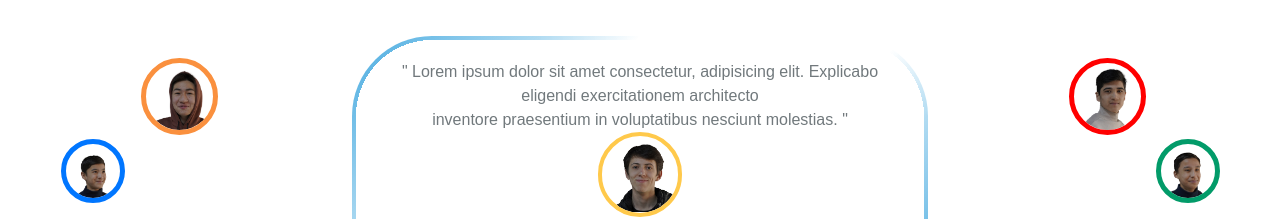
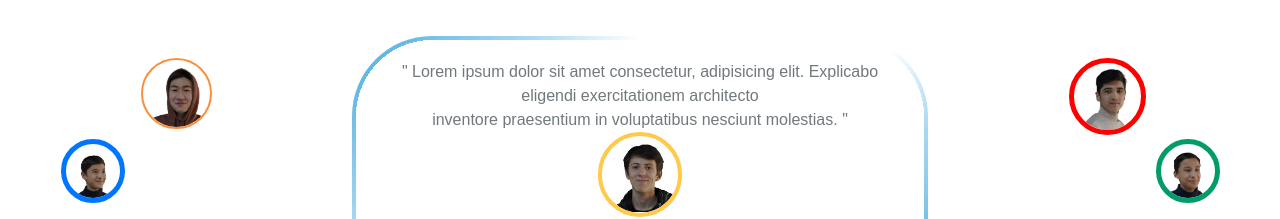
Before and after one commit to yuksaktalim/Yuksak-talim, a plain HTML site: page index.html in a window 1280 px wide. Shown: the part 3616-3835 px from the top of the page. Drawn offline with nearby package versions, Linux system fonts and the light colour scheme; files whose address does not match are found by name.

Commit message:
last update

```diff
--- a/styles/section6.css
+++ b/styles/section6.css
@@ -132,7 +132,7 @@
     left: 35%;
     background-image: url(/images/section6/2.jpg);
     background-position: 80% 25%;
-    border: 5px solid #fa903e;
+    border: 2px solid #fa903e;
 }
 
 .circle2 {
```
